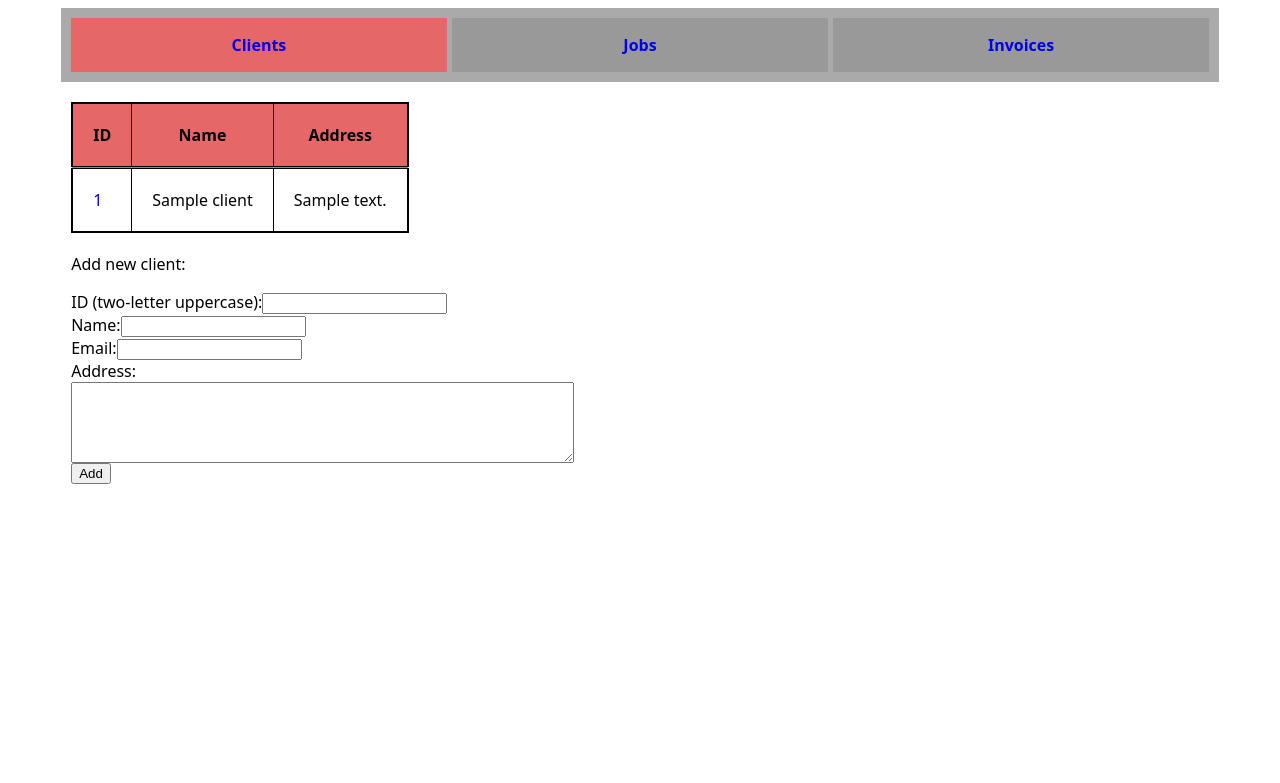
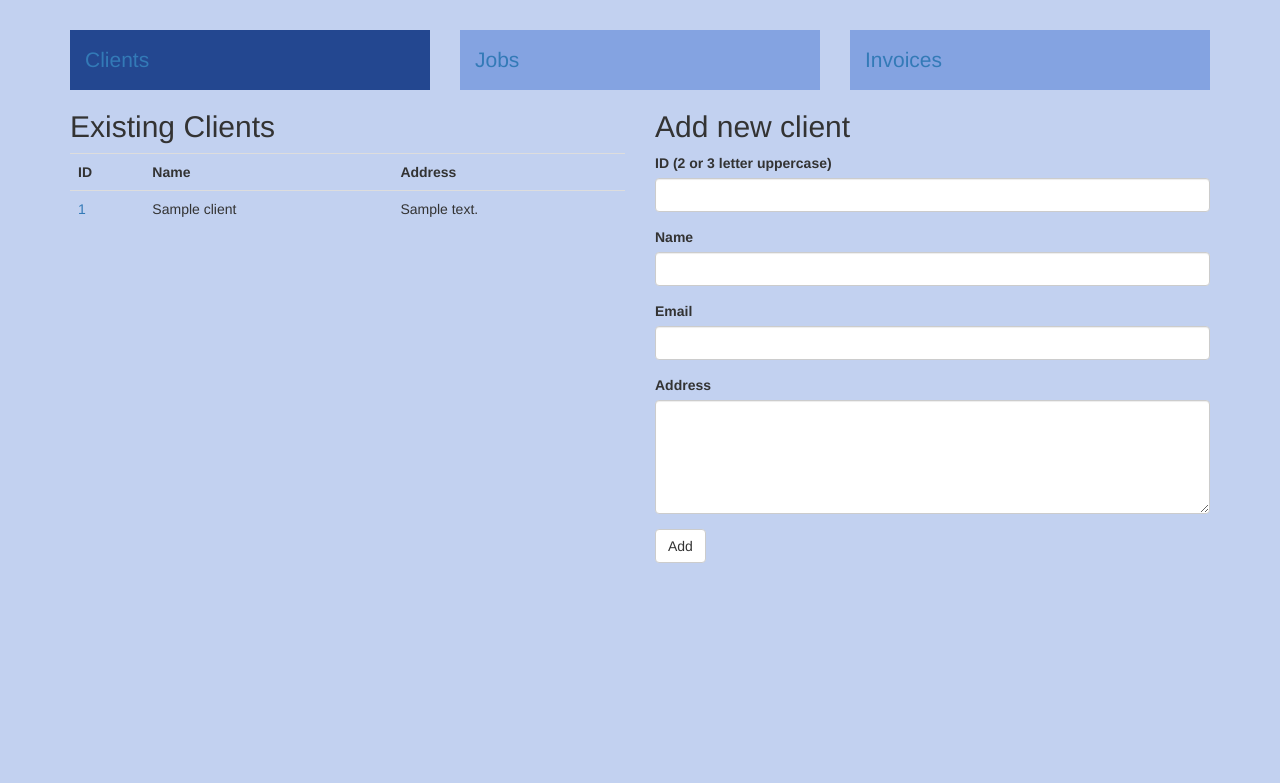
Before and after one commit to jamesfowkes/TimeTracker, a Flask app: template TimeTracker/templates/clients.template.html in a window 1280 px wide. Shown: the top 783 px of the page. Run offline with Flask 2, Linux system fonts and the light colour scheme; the template is opened without the code that fills it: most values are stand-ins (such as "Sample title", 1, 10 or a date in 2020); parts of the project's set-up code (start-up, migrations or seed data) failed here and were passed over; some libraries are stand-ins or nearby versions.

Commit message:
Clients template uses bootstrap

```diff
--- a/TimeTracker/__init__.py
+++ b/TimeTracker/__init__.py
@@ -1,4 +1,5 @@
 from flask import Flask
+from flask_bootstrap import Bootstrap
 
 from TimeTracker.db import add_db
 
@@ -7,6 +8,8 @@ app.config.from_envvar("TIMETRACKER_CONFIG")
 
 add_db(app)
 
+Bootstrap(app)
+
 import TimeTracker.display_helper
 import TimeTracker.views.task_views
 import TimeTracker.views.job_views
--- a/TimeTracker/static/view.css
+++ b/TimeTracker/static/view.css
@@ -1,91 +1,18 @@
 body {
-	font-family: sans;
+        padding-top: 70px;
+        background-color: #c2d1f0;
 }
 
-#top_nav_bar {
-	width: 90%;
-	margin: auto;
-	text-align: center;
-	font-weight: bold;
-	padding: 10px;
-	background-color: #AAAAAA;
+div.navbar div.nav {
+        background-color: #84a3e1;
+        padding:15px;
+        font-size: 1.5em;
 }
 
-#left_nav {
-	width: 33%;
-	float:left;
-	padding-top: 1em;
-	padding-bottom: 1em;
+div.navbar div.active {
+        background-color: #234790;
 }
 
-
-#mid_nav {
-	/*float:left;*/
-	width: 33%;
-	display: inline-block;
-	padding-top: 1em;
-	padding-bottom: 1em;
+div.navbar {
+        padding-top: 30px;
 }
-
-
-#right_nav {
-	float:right;
-	width:33%;
-	padding-top: 1em;
-	padding-bottom: 1em;
-}
-
-div.active_nav {
-	background-color: #E66767;
-}
-
-div.inactive_nav {
-	background-color: #999999;
-}
-
-#content {
-	width: 90%;
-	margin: auto;
-}
-
-table {
-	border: 2px solid black;
-}
-
-th, td {
-	border: 1px solid black;
-	padding: 20px;
-}
-
-table {
-	margin-top: 20px;
-	margin-bottom: 20px;
-	border-collapse: collapse;
-}
-
-th {
-	background-color: #E66767;
-	border-bottom: double;
-}
-
-a {
-	text-decoration:none;
-}
-
-div#errors {
-	margin: 10px;
-	background-color: #FF6767;
-	border: 2px solid black;
-}
-
-ol {
-	list-style-type: none;
-}
-
-img.align_bottom {
-    vertical-align: bottom;
-}
-
-span.strong {
-    font-weight: bold;
-}
--- a/TimeTracker/templates/clients.template.html
+++ b/TimeTracker/templates/clients.template.html
@@ -1,36 +1,62 @@
 {% extends "view.template.html" %}
 
-{% block nav %}
-		<div id="left_nav" class="active_nav">
+{% block navbar %}
+<div class="navbar navbar-fixed-top">
+    <div class="container">
+        <div class="row">
+            <div class="col-md-4">
+                <div class="active nav">
                     <a href="{{url_for('clients')}}">Clients</a>
                 </div>
-		<div id="mid_nav" class="inactive_nav">
+            </div>
+            <div class="col-md-4">
+                <div class="nav">
                     <a href="{{url_for('active_jobs')}}">Jobs</a>
                 </div>
-		<div id="right_nav" class="inactive_nav">
+            </div>
+            <div class="col-md-4">
+                <div class="nav">
                     <a href="{{url_for('render_default_invoice')}}">Invoices</a>
                 </div>
-
+            </div>
+        </div>
+    </div>
     {% endblock %}
 
     {% block content %}
-
-<table>
+    <div class="container">
+        <div class="row">
+            <div class="col-md-6">
+                <h2>Existing Clients</h2>
+                <table class="table">
                     <tr><th>ID</th><th>Name</th><th>Address</th></tr>
                     {% for client in clients %}
                     <tr><td><a href="{{url_for('active_jobs_for_client', ClientID=client.ClientID)}}">{{client.ClientID}}</a></td><td>{{client.Name}}</td><td>{{client.Address|safe}}</td></tr>
                     {% endfor %}
                 </table>
-
-<div>
-<p>Add new client:</p>
+            </div>
+            <div class="col-md-6">
+                <h2>Add new client</h2>
                 <form action="{{url_for('add_new_client')}}" method=post>
-<label for="id">ID (two-letter uppercase):</label><input type="text" id="id" name="id"/><br/>
-<label for="name">Name:</label><input type="text" id="name" name="name"/><br/>
-<label for="email">Email:</label><input type="text" id="email" name="email"/><br/>
-<label for="address">Address:</label><br><textarea cols="60" rows="5" id="address" name="address"></textarea><br/>
-<input type="submit" value="Add"/>
+                    <div class="form-group">
+                        <label for="id">ID (2 or 3 letter uppercase)</label>
+                        <input class="form-control" type="text" id="id" name="id"/>
+                    </div>
+                    <div class="form-group">
+                        <label for="name">Name</label>
+                        <input class="form-control" type="text" id="name" name="name"/>
+                    </div>
+                    <div class="form-group">
+                        <label for="email">Email</label>
+                        <input class="form-control" type="email" id="email" name="email"/>
+                    </div>
+                    <div class="form-group">
+                        <label for="address">Address</label>
+                        <textarea class="form-control" cols="60" rows="5" id="address" name="address"></textarea>
+                    </div>
+                    <button type="submit" class="btn btn-default">Add</button>
                 </form>
             </div>
-
+        </div>
+    </div>
     {% endblock %}
--- a/TimeTracker/templates/view.template.html
+++ b/TimeTracker/templates/view.template.html
@@ -1,30 +1,8 @@
-<html>
-<head>
-<title>TimeTracker - {{ page_title }}</title>
+{% extends "bootstrap/base.html" %}
 
-<link rel="stylesheet" href="{{ url_for('static', filename='view.css') }}"/>
-
-<script type=text/javascript>
-$SCRIPT_ROOT = {{ request.script_root|tojson|safe }};
-</script>
-
-{% block jscript %}
+{% block styles -%}
+    {{super()}}
+	<link rel="stylesheet" href="{{ url_for('static', filename='view.css') }}"/>
 {% endblock %}
 
-<script src="{{ url_for('static', filename='sorttable.js') }}"></script>
-<script src="http://ajax.googleapis.com/ajax/libs/jquery/1.9.1/jquery.min.js"></script>
-<script>window.jQuery || document.write('<script src="{{
-  url_for('static', filename='jquery.js') }}">\x3C/script>')</script>
-
-</head>
-<body>
-	<div id="top_nav_bar">
-		{% block nav %}
-		{% endblock %}
-	</div>
-	<div id="content">
-	{% block content %}
-	{% endblock %}
-	</div>
-</body>
-</html>
+{% block title %}TimeTracker - {{ page_title }}{% endblock %}
```
Lines whose indentation alone changed are shown as unchanged.
